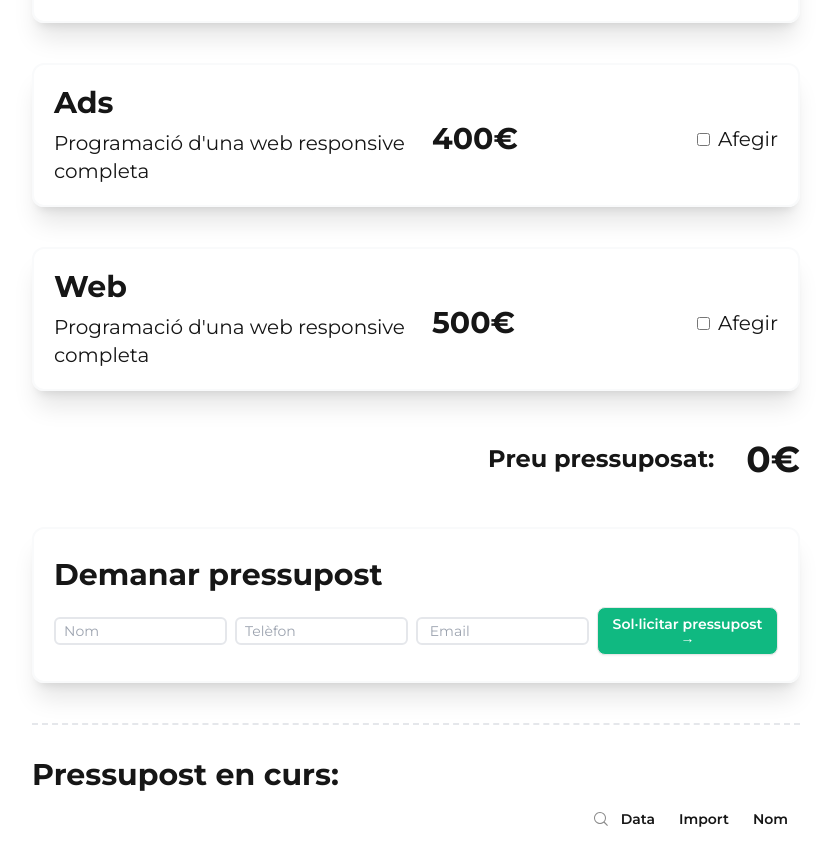
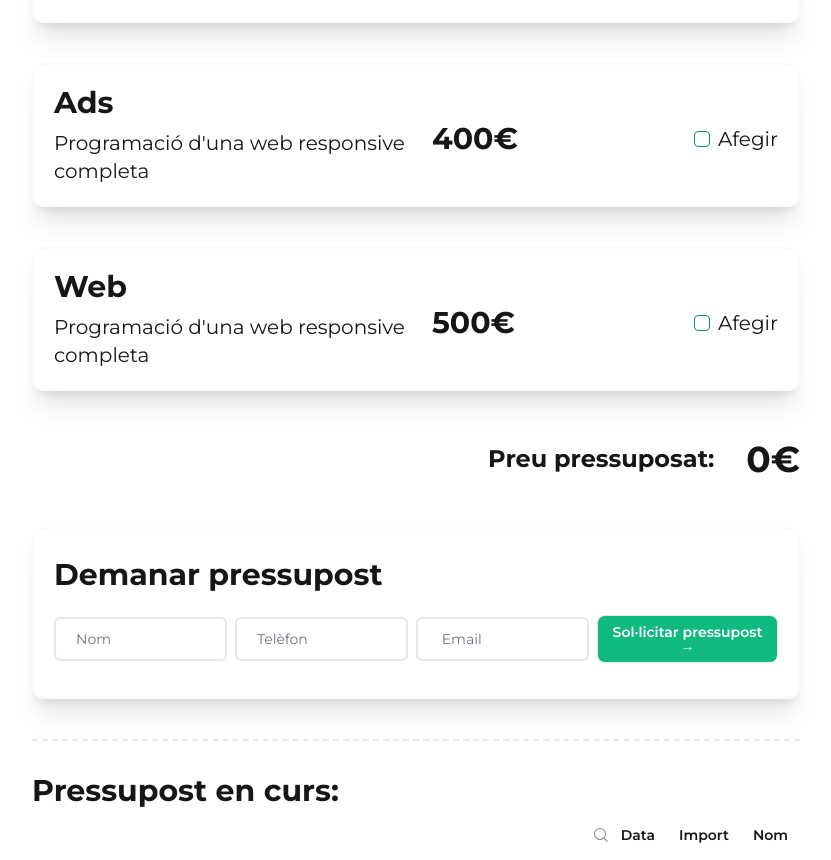
Before and after one commit to mllenas12/Budget-app, a React (Vite) app: page /BudgetPage in a window 1280 px wide. Shown: the part 481-1341 px from the top of the page, without its empty margins (224-1055 px from the left). Built offline with nearby package versions, Linux system fonts and the light colour scheme.

Commit message:
Exercici 6

```diff
--- a/package.json
+++ b/package.json
@@ -10,6 +10,7 @@
     "preview": "vite preview"
   },
   "dependencies": {
+    "flowbite": "^2.2.1",
     "localforage": "^1.10.0",
     "match-sorter": "^6.3.3",
     "nanoid": "^5.0.4",
--- a/src/components/Main/BudgetRequest.tsx
+++ b/src/components/Main/BudgetRequest.tsx
@@ -22,7 +22,7 @@ const BudgetRequest = () => {
             name="name"
             value={budget.name}
             required
-            className="border-solid border-2 rounded-md my-2 placeholder:pl-2 placeholder:text-sm lg:w-1/3"
+            className="border-solid border-2 required:border-gray-200 rounded-md my-2 placeholder:pl-2 placeholder:text-sm lg:w-1/3"
           />
           <input
             type="text"
@@ -31,7 +31,7 @@ const BudgetRequest = () => {
             value={budget.phone}
             name="phone"
             required
-            className="border-solid border-2 rounded-md my-2 placeholder:pl-2 placeholder:text-sm lg:w-1/3"
+            className="border-solid border-2 required:border-gray-200 rounded-md my-2 placeholder:pl-2 placeholder:text-sm lg:w-1/3"
           />
           <input
             type="text"
@@ -40,7 +40,7 @@ const BudgetRequest = () => {
             value={budget.email}
             name="email"
             required
-            className="border-solid border-2 rounded-md my-2 placeholder:pl-2 placeholder:text-sm lg:w-1/3"
+            className="border-solid border-2 required:border-gray-200 rounded-md my-2 placeholder:pl-2 placeholder:text-sm lg:w-1/3"
           />
         </div>
         <button
--- a/src/components/Main/Options/Options.tsx
+++ b/src/components/Main/Options/Options.tsx
@@ -34,17 +34,18 @@ const Options: React.FC<OptionsProps> = ({ option }) => {
         </div>
         <div className="flex ml-auto md:ml-0  md:w-1/2 md:justify-between mt-2">
           <h2 className="md:text-3xl text-xl font-bold my-auto px-4">{`${option.price}€`}</h2>
-          <div className="my-auto">
+          <div className="flex my-auto">
             <input
               type="checkbox"
               name="isAdded"
               checked={option.isAdded}
               id={option.id}
               onChange={() => handleCheckboxChange(option.id)}
+              className="rounded my-auto border-emerald-600 checked:bg-emerald-600 checked:text-white"
             ></input>
             <label
               htmlFor={option.id}
-              className="my-auto pl-2 text-sm md:text-lg lg:text-xl"
+              className="pl-2 text-sm md:text-lg lg:text-xl"
             >
               Afegir
             </label>
--- /dev/null
+++ b/src/components/Main/Options/PopUp.tsx
@@ -0,0 +1,42 @@
+import React from "react";
+import { PopUpProps } from "../../../types/counterTypes";
+
+const PopUp: React.FC<PopUpProps> = ({ id }) => {
+  const handlePopUpClick = (
+    event: React.MouseEvent<HTMLButtonElement, MouseEvent>
+  ) => {
+    event.preventDefault();
+    const modalElement: any = document.getElementById(`modal_${id}`);
+    modalElement?.showModal();
+  };
+  return (
+    <>
+      <button onClick={handlePopUpClick}>
+        <img src="public/help.svg" alt="help-logo" className="w-5 mr-2" />
+      </button>
+      <dialog id={`modal_${id}`} className="modal">
+        <div className="modal-box py-20">
+          <h3 className="font-bold text-lg text-center pb-6">
+            {(id == "pages" && "Número de pàgines") ||
+              (id == "langs" && "Número de llenguatges")}
+          </h3>
+          <p className="font-semibold text-xs text-center ">
+            {id == "pages"
+              ? "Afegeix les pàgines que necessitis per a dur a terme el teu projecte."
+              : "Afegeix els llenguatges que tindrà el teu projecte."}
+          </p>
+          <p className="font-semibold text-xs text-center">
+            {id == "pages"
+              ? "El cost de cada pàgina és de 30€"
+              : "El cost de cada llenguatge és de 30€"}
+          </p>
+        </div>
+        <form method="dialog" className="modal-backdrop">
+          <button>close</button>
+        </form>
+      </dialog>
+    </>
+  );
+};
+
+export default PopUp;
--- a/src/components/Main/Options/WebCustomizer.tsx
+++ b/src/components/Main/Options/WebCustomizer.tsx
@@ -1,5 +1,7 @@
 import React from "react";
 import { CounterContext } from "../../../context/CounterProvider";
+import PopUp from "./Popup";
+
 const WebCustomizer = () => {
   const { counterPages, counterLangs, setCounterPages, setCounterLangs } =
     React.useContext(CounterContext);
@@ -19,8 +21,9 @@ const WebCustomizer = () => {
 
   return (
     <div className="w-full md:w-2/3 ml-auto">
-      <div className="flex justify-end text-end my-2">
-        <p className="px-2 my-auto font-bold text-xs">Nombre de pàgines</p>
+      <div className="flex justify-end  text-end my-2">
+        <PopUp id={"pages"} />
+        <p className="mr-1 flex font-bold text-xs my-auto">Número de pàgines</p>
         <div className="flex">
           <button onClick={() => decrementPages()}>
             <img src="public/minus-icon.svg" className="md:w-4 sm:w-6 w-10" />
@@ -34,7 +37,10 @@ const WebCustomizer = () => {
         </div>
       </div>
       <div className="flex justify-end  text-end my-2">
-        <p className="px-2 my-auto font-bold text-xs">Nombre de llenguatges</p>
+        <PopUp id={"langs"} />
+        <p className="mr-1 flex font-bold text-xs my-auto">
+          Número de llenguatges
+        </p>
         <div className="flex">
           <button onClick={() => decrementLangs()}>
             <img src="public/minus-icon.svg" className="md:w-4 sm:w-6 w-10" />
--- a/src/types/counterTypes.tsx
+++ b/src/types/counterTypes.tsx
@@ -14,3 +14,7 @@ export interface OptionsProps {
 export type CounterProviderProps = {
   children: React.ReactNode;
 };
+
+export type PopUpProps = {
+  id: string;
+};
--- a/tailwind.config.js
+++ b/tailwind.config.js
@@ -14,5 +14,5 @@ export default {
   daisyui: {
     themes: ["cmyk"],
   },
-  plugins: [require("daisyui")],
+  plugins: [require("daisyui"), require('flowbite/plugin')]
 }
```
Also changed, not shown: 1 other file (tests, documents, lock files or other folders).
